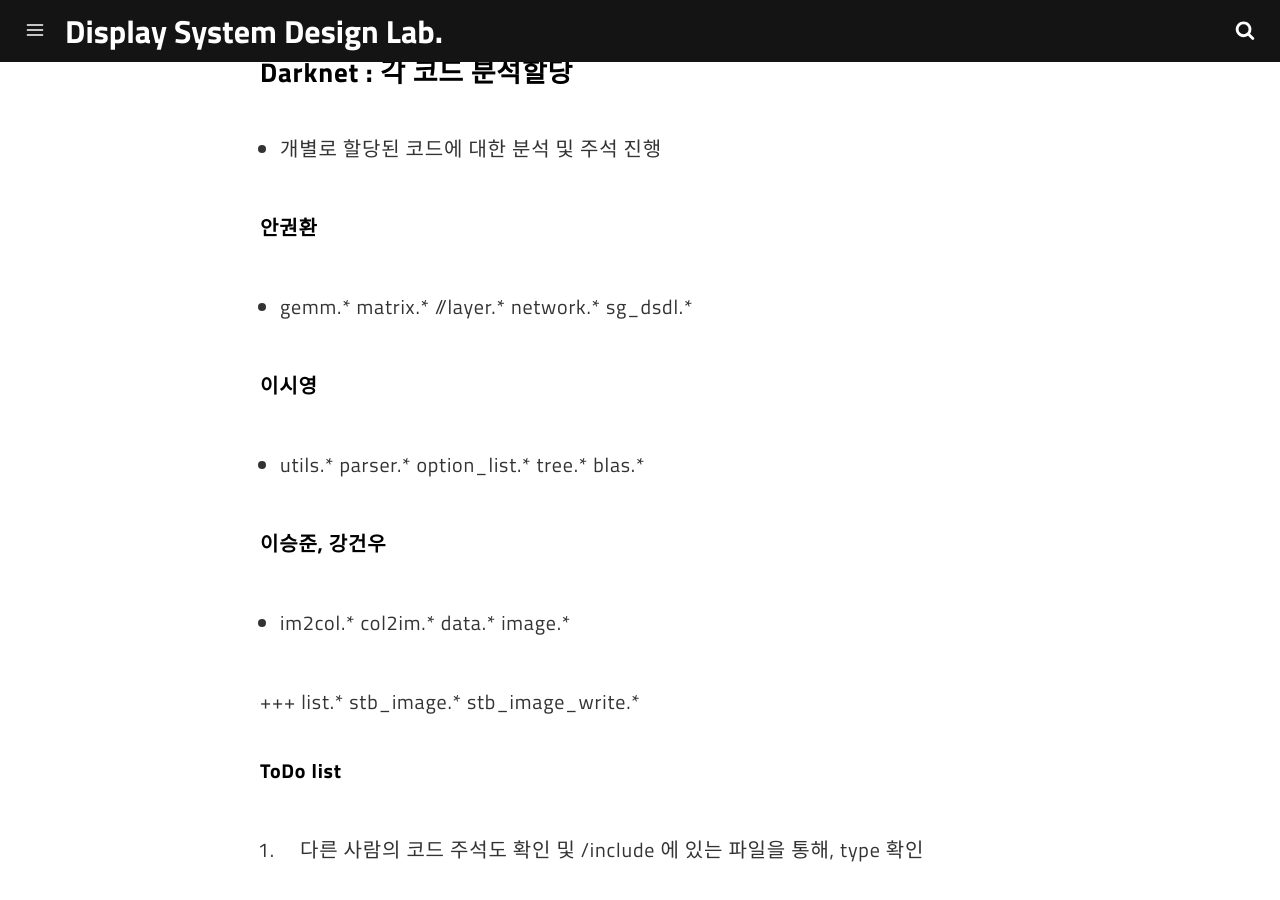
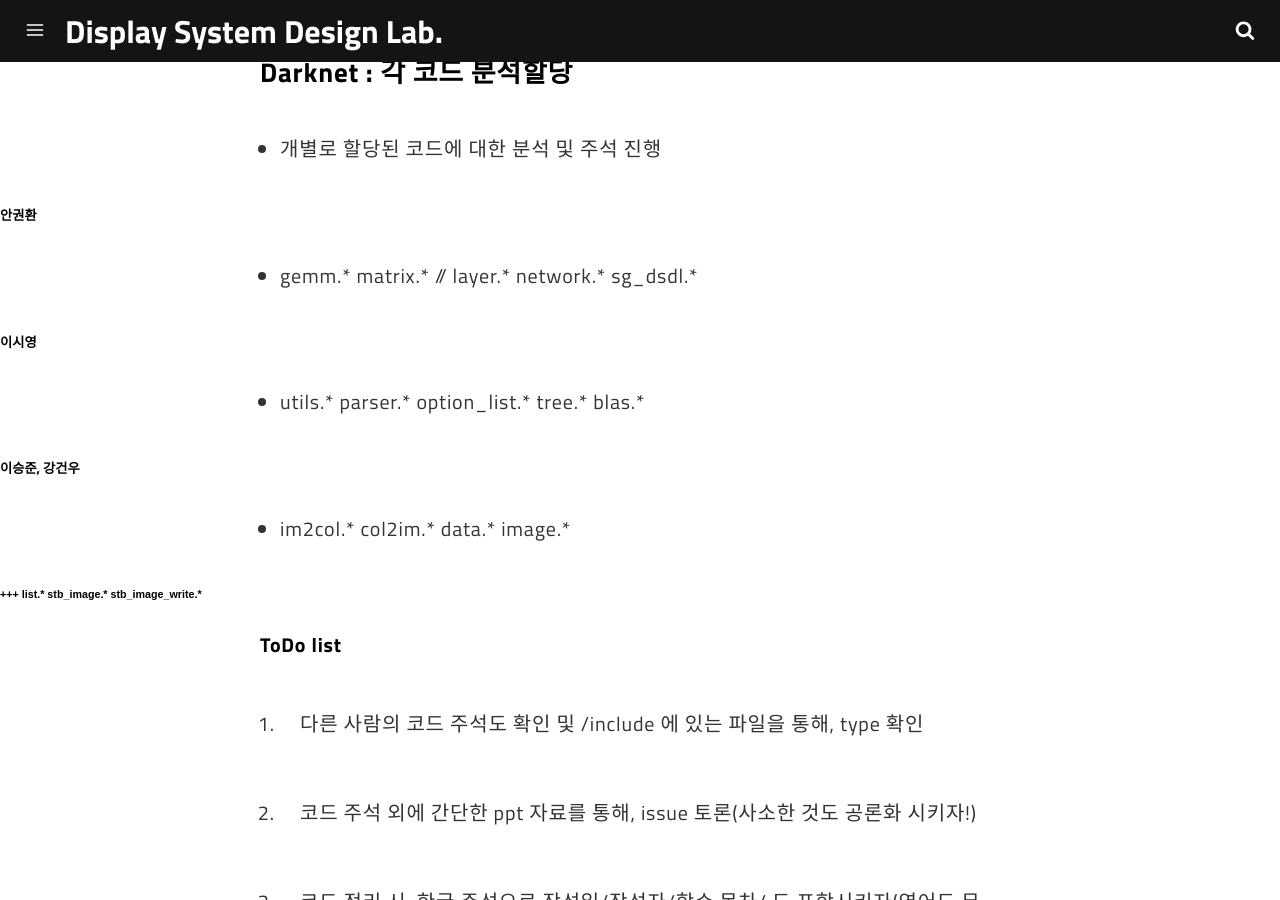
Before and after one commit to DSDL-DeepNetwork/DSDL-DeepNetwork.github.io, a Jekyll site: the page built from _posts/2018-01-16-week2.md, in a window 1280 px wide and 900 px high, scrolled down 708 px. Built offline with Jekyll 4.4.1, drawn with Linux system fonts in a browser that asks for light colours; comment, search, counter and statistics services are not loaded.

```diff
--- a/_posts/2018-01-16-week2.md
+++ b/_posts/2018-01-16-week2.md
@@ -18,16 +18,16 @@ DSDL, Sogang University
 ### Darknet : 각 코드 분석할당
 - 개별로 할당된 코드에 대한 분석 및 주석 진행
 
-#### 안권환
-- gemm.*  matrix.* //layer.* network.* sg_dsdl.*
+##### 안권환
+- gemm.*  matrix.* // layer.* network.* sg_dsdl.*
 
-#### 이시영
+##### 이시영
 - utils.* parser.* option_list.* tree.* blas.*
 
-#### 이승준, 강건우
+##### 이승준, 강건우
 - im2col.* col2im.* data.* image.*
 
-+++ list.* stb_image.* stb_image_write.*
+###### +++ list.* stb_image.* stb_image_write.*
 
 
 #### ToDo list
```
